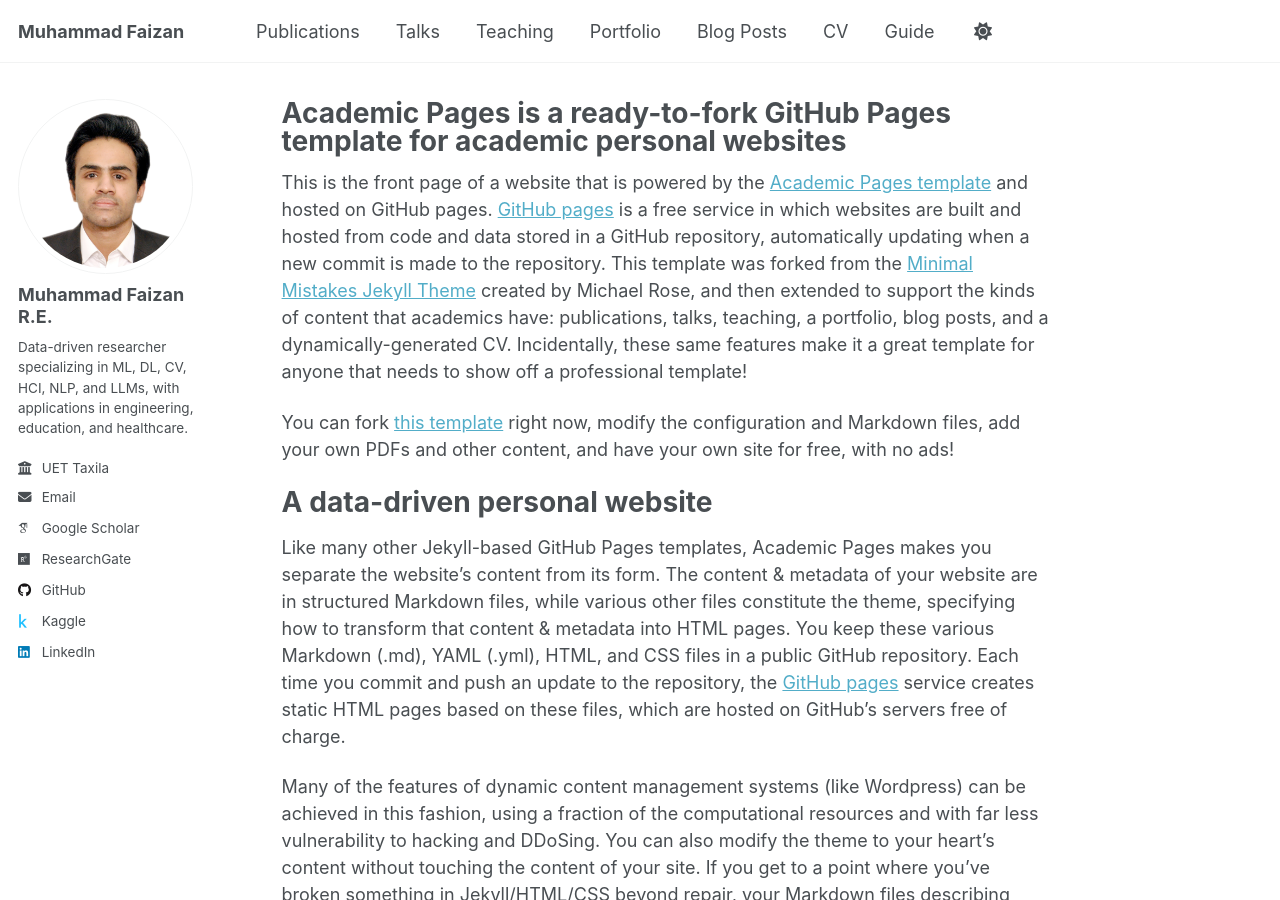
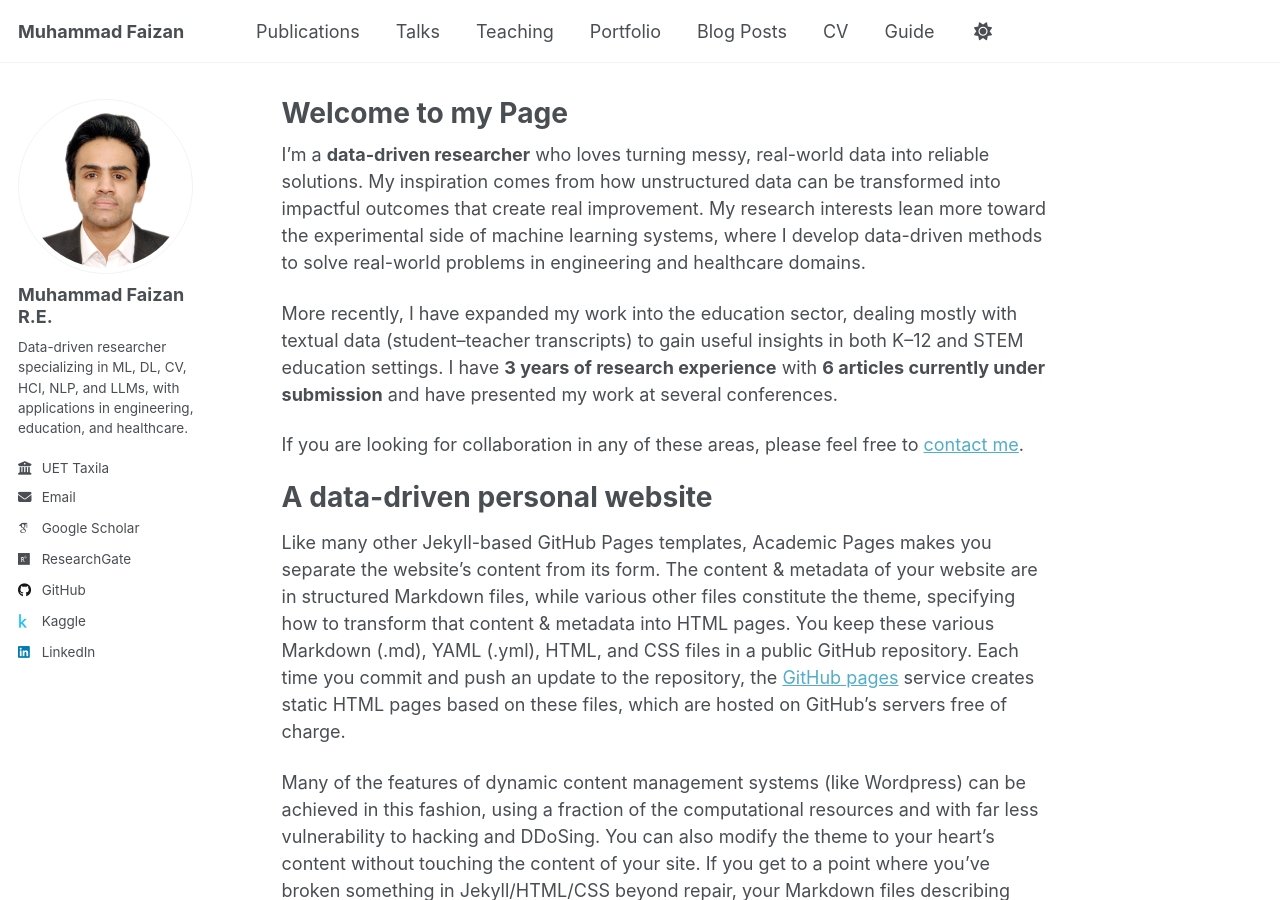
Before and after one commit to MuhammadFaizan99/MuhammadFaizan99.github.io, a Jekyll site: the page built from _pages/about.md, in a window 1280 px wide and 900 px high. Built offline with Jekyll 4.4.1, drawn with Linux system fonts in a browser that asks for light colours; some web fonts are replaced; a script that is not in the unit is left out.

Commit message:
Update about.md

```diff
--- a/_pages/about.md
+++ b/_pages/about.md
@@ -1,15 +1,17 @@
 ---
 permalink: /
-title: "Academic Pages is a ready-to-fork GitHub Pages template for academic personal websites"
+title: "Welcome to my Page"
 author_profile: true
 redirect_from:
   - /about/
   - /about.html
 ---
 
-This is the front page of a website that is powered by the [Academic Pages template](https://github.com/academicpages/academicpages.github.io) and hosted on GitHub pages. [GitHub pages](https://pages.github.com) is a free service in which websites are built and hosted from code and data stored in a GitHub repository, automatically updating when a new commit is made to the repository. This template was forked from the [Minimal Mistakes Jekyll Theme](https://mmistakes.github.io/minimal-mistakes/) created by Michael Rose, and then extended to support the kinds of content that academics have: publications, talks, teaching, a portfolio, blog posts, and a dynamically-generated CV. Incidentally, these same features make it a great template for anyone that needs to show off a professional template!
+I’m a **data-driven researcher** who loves turning messy, real-world data into reliable solutions. My inspiration comes from how unstructured data can be transformed into impactful outcomes that create real improvement. My research interests lean more toward the experimental side of machine learning systems, where I develop data-driven methods to solve real-world problems in engineering and healthcare domains.
 
- You can fork [this template](https://github.com/academicpages/academicpages.github.io) right now, modify the configuration and Markdown files, add your own PDFs and other content, and have your own site for free, with no ads!
+More recently, I have expanded my work into the education sector, dealing mostly with textual data (student–teacher transcripts) to gain useful insights in both K–12 and STEM education settings. I have **3 years of research experience** with **6 articles currently under submission** and have presented my work at several conferences.
+
+If you are looking for collaboration in any of these areas, please feel free to [contact me](mailto:muhammadfaizandev87@gmail.com).
 
 A data-driven personal website
 ======
```
